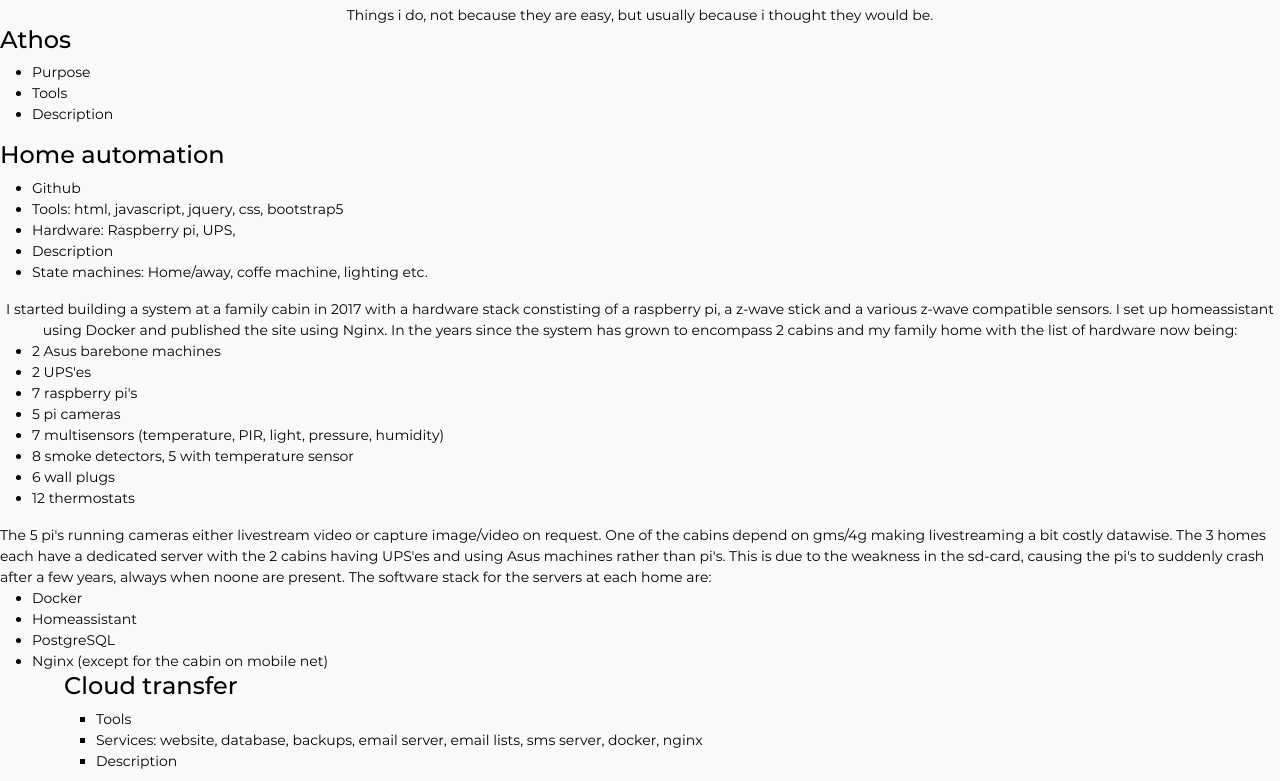
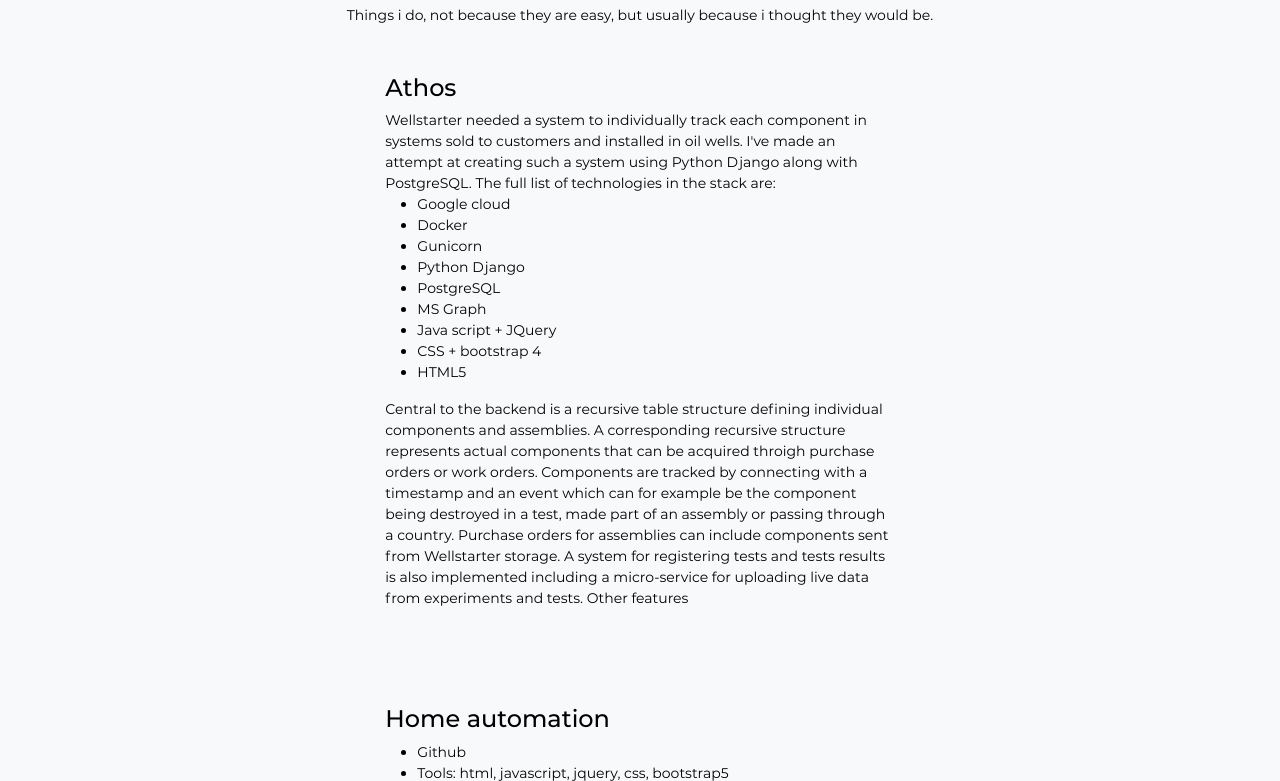
Before and after one commit to Olarm/personal-website, a plain HTML site: page html/index.html in a window 1280 px wide. Shown: the part 4339-5120 px from the top of the page. Drawn offline with nearby package versions, Linux system fonts and the light colour scheme; a script that the page names is missing; a web font is replaced by a local one.

Commit message:
Update writeup on homeautomation

```diff
--- a/html/index.html
+++ b/html/index.html
@@ -229,12 +229,38 @@
 <section id="projects" class="waypoint">
 <h1>Projects</h1>
 <p>Things i do, not because they are easy, but usually because i thought they would be.</p>
+
+<div class="py-5 m-0 row justify-content-md-center">
+	<div class="col-5">
 		<h4>Athos</h4>
+		Wellstarter needed a system to individually track each component in systems sold to customers and installed in oil wells.
+		I've made an attempt at creating such a system using Python Django along with PostgreSQL. The full list of technologies
+		in the stack are:
+
 		<ul>
-	<li>Purpose</li>
-	<li>Tools</li>
-	<li>Description</li>
+			<li>Google cloud</li>
+			<li>Docker</li>
+			<li>Gunicorn</li>
+			<li>Python Django</li>
+			<li>PostgreSQL</li>
+			<li>MS Graph</li>
+			<li>Java script + JQuery</li>
+			<li>CSS + bootstrap 4</li>
+			<li>HTML5</li>
 		</ul>
+
+		Central to the backend is a recursive table structure defining individual components and assemblies.
+		A corresponding recursive structure represents actual components that can be acquired throigh purchase orders
+		or work orders. Components are tracked by connecting with a timestamp and an event which can for example be
+		the component being destroyed in a test, made part of an assembly or passing through a country.
+		Purchase orders for assemblies can include components sent from Wellstarter storage.
+		A system for registering tests and tests results is also implemented including a micro-service for uploading
+		live data from experiments and tests. Other features
+	</div>
+</div>
+
+<div class="py-5 m-0 row justify-content-md-center">
+	<div class="col-5">
 		<h4>Home automation</h4>
 		<ul>
 			<li>Github</li>
@@ -243,9 +269,8 @@
 			<li>Description</li>
 			<li>State machines: Home/away, coffe machine, lighting etc.</li>
 		</ul>
-<p>
 			I started building a system at a family cabin in 2017 with a hardware stack
-	constisting of a raspberry pi, a z-wave stick and a various z-wave compatible sensors.
+			constisting of a raspberry pi, a usb z-wave stick and a various z-wave compatible sensors.
 			I set up homeassistant using Docker and published the site using Nginx.
 			In the years since the system has grown to encompass 2 cabins and my family home
 			with the list of hardware now being:
@@ -258,11 +283,12 @@
 				<li>8 smoke detectors, 5 with temperature sensor</li>
 				<li>6 wall plugs</li>
 				<li>12 thermostats</li>
+				<li>1 weather station</li>
 			</ul>
 			The 5 pi's running cameras either livestream video or capture image/video on request.
-	One of the cabins depend on gms/4g making livestreaming a bit costly datawise.
+			One of the cabins depend on gsm/4g making livestreaming a bit costly datawise.
 			The 3 homes each have a dedicated server with the 2 cabins having UPS'es and using
-	Asus machines rather than pi's. This is due to the weakness in the sd-card, causing
+			barebone machines rather than pi's. This is partly due to the weakness of the sd-card, causing
 			the pi's to suddenly crash after a few years, always when noone are present.
 			The software stack for the servers at each home are:
 			<ul>
@@ -271,14 +297,8 @@
 				<li>PostgreSQL</li>
 				<li>Nginx (except for the cabin on mobile net)</li>
 			<ul>
-</p>
-<h4>Cloud transfer</h4>
-<ul>
-	<li>Tools</li>
-	<li>Services: website, database, backups, email server, email lists, sms server, docker, nginx</li>
-	<li>Description</li>
-</ul>
-
+	</div>
+</div>
 <div class="py-5 m-0 row justify-content-md-center">
 <div id="ex-020" class="stage" style="width: 800px; height: 400px;">
 	<div class="fig" style="left: 80px; top: 120px;">
@@ -304,6 +324,19 @@
 	</div>
 </div>
 </div>
+
+<div class="py-5 m-0 row justify-content-md-center">
+	<div class="col-5">
+		<h4>Cloud transfer</h4>
+		<ul>
+			<li>Tools</li>
+			<li>Services: website, database, backups, email server, email lists, sms server, docker, nginx</li>
+			<li>Description</li>
+		</ul>
+	</div>
+</div>
+
+
 
 </section>
 
```
Lines whose indentation alone changed are shown as unchanged.
